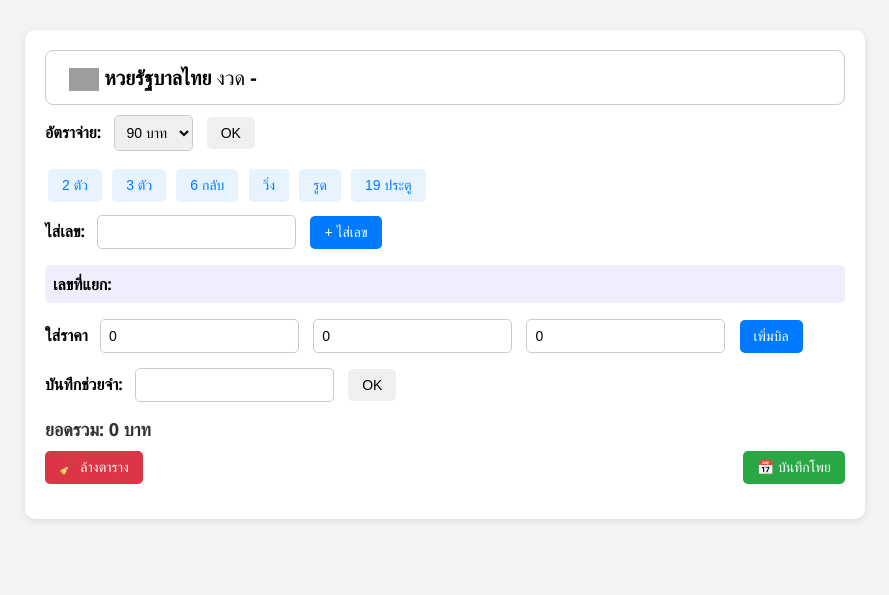
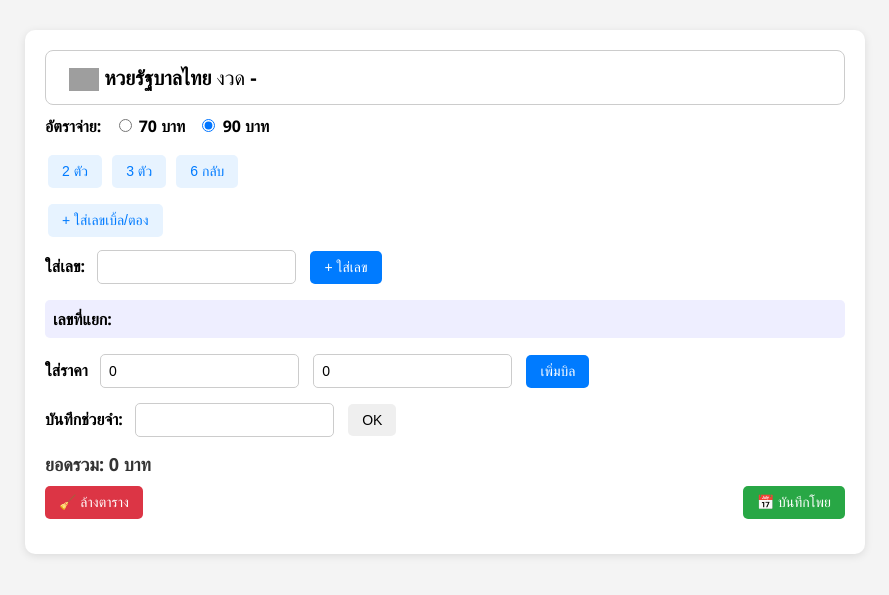
Before and after one commit to Boripath/lotto-flask-app, a Flask app: page / in a window 1280 px wide. Shown: the top 595 px of the page, without its empty margins (195-1084 px from the left). Run offline with Flask 3, Linux system fonts and the light colour scheme; grey boxes are pictures that could not be loaded.

Commit message:
Update index.html

```diff
--- a/templates/index.html
+++ b/templates/index.html
@@ -10,37 +10,56 @@
 <div class="lotto-container">
     {{ header_html|safe }}
 
+    <!-- อัตราจ่าย: radio button -->
     <form method="POST" class="form-inline">
         <label>อัตราจ่าย:</label>
-        <select name="pricerate">
-            <option value="70" {% if pricerate==70 %}selected{% endif %}>70 บาท</option>
-            <option value="90" {% if pricerate==90 %}selected{% endif %}>90 บาท</option>
-        </select>
-        <button type="submit" name="action" value="set_pricerate">OK</button>
+        <label class="radio-label">
+            <input type="radio" name="pricerate" value="70" onchange="this.form.submit()" {% if pricerate==70 %}checked{% endif %}> 70 บาท
+        </label>
+        <label class="radio-label">
+            <input type="radio" name="pricerate" value="90" onchange="this.form.submit()" {% if pricerate==90 %}checked{% endif %}> 90 บาท
+        </label>
+        <input type="hidden" name="action" value="set_pricerate">
     </form>
 
+    <!-- ประเภทการแทง -->
     <div class="bet-type-buttons">
-        {% for bt in ["2 ตัว", "3 ตัว", "6 กลับ", "วิ่ง", "รูด", "19 ประตู"] %}
+        {% for bt in ["2 ตัว", "3 ตัว", "6 กลับ"] %}
             <form method="POST" style="display:inline;">
                 <input type="hidden" name="bet_type" value="{{ bt }}">
-                <button type="submit" name="action" value="set_bet_type" class="btn-type">{{ bt }}</button>
+                <button type="submit" name="action" value="set_bet_type" class="btn-type {% if bet_type == bt %}selected{% endif %}">{{ bt }}</button>
             </form>
         {% endfor %}
     </div>
 
+    <!-- ปุ่มใส่เลขเบิ้ล/ตอง -->
+    <form method="POST" style="margin-bottom: 10px;">
+        <button type="submit" name="action" value="toggle_double" class="btn-type {% if double_mode %}selected{% endif %}">+ ใส่เลขเบิ้ล/ตอง</button>
+    </form>
+
+    <!-- กรอกเลข -->
     <form method="POST" class="form-grid">
-        <label>ไส่เลข:</label>
+        <label>ใส่เลข:</label>
         <input type="text" name="numbers_input" required>
-        <button type="submit" name="action" value="add_number" class="btn-blue">+ ไส่เลข</button>
+        <button type="submit" name="action" value="add_number" class="btn-blue">+ ใส่เลข</button>
     </form>
 
     <p class="numbers-display">เลขที่แยก: {{ numbers|join(" ") }}</p>
 
+    <!-- ใส่ราคา ตามประเภท -->
     <form method="POST" class="form-grid">
         <label>ใส่ราคา</label>
-        <input type="number" name="price_top" value="{{ price_top }}" placeholder="บน">
-        <input type="number" name="price_bottom" value="{{ price_bottom }}" placeholder="ล่าง">
-        <input type="number" name="price_tod" value="{{ price_tod }}" placeholder="โต๊ด">
+        {% if bet_type == "2 ตัว" %}
+            <input type="number" name="price_top" value="{{ price_top }}" placeholder="บน">
+            <input type="number" name="price_bottom" value="{{ price_bottom }}" placeholder="ล่าง">
+        {% elif bet_type == "3 ตัว" %}
+            <input type="number" name="price_top" value="{{ price_top }}" placeholder="ตรง">
+            <input type="number" name="price_tod" value="{{ price_tod }}" placeholder="โต๊ด">
+        {% else %}
+            <input type="number" name="price_top" value="{{ price_top }}" placeholder="บน">
+            <input type="number" name="price_bottom" value="{{ price_bottom }}" placeholder="ล่าง">
+            <input type="number" name="price_tod" value="{{ price_tod }}" placeholder="โต๊ด">
+        {% endif %}
         <button type="submit" name="action" value="add_bill" class="btn-blue">เพิ่มบิล</button>
     </form>
 
```
